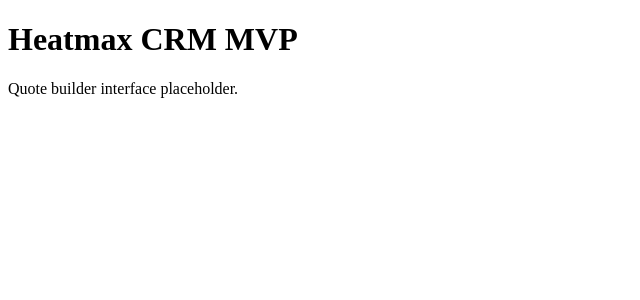
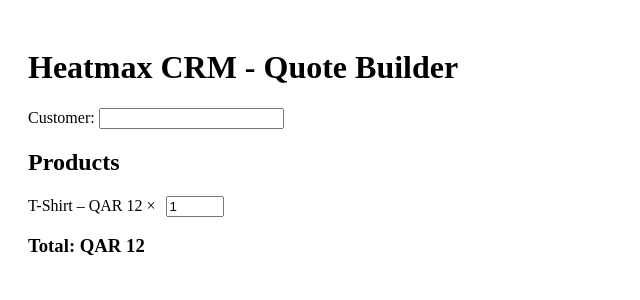
Before and after one commit to sujitashokdhumale/Heatmaxcrmtest, a React (Create React App) app: page / in a window 1280 px wide. Shown: the top 300 px of the page, without its empty margins (0-640 px from the left). Built offline with nearby package versions, Linux system fonts and the light colour scheme.

Commit message:
Add files via upload

```diff
--- a/src/App.js
+++ b/src/App.js
@@ -1,10 +1,39 @@
-import React from 'react';
+import React, { useState } from 'react';
 
 function App() {
+  const [customer, setCustomer] = useState('');
+  const [products, setProducts] = useState([{ name: 'T-Shirt', price: 12, qty: 1 }]);
+
+  const handleQtyChange = (index, value) => {
+    const updated = [...products];
+    updated[index].qty = parseInt(value) || 0;
+    setProducts(updated);
+  };
+
+  const total = products.reduce((sum, p) => sum + p.price * p.qty, 0);
+
   return (
-    <div>
-      <h1>Heatmax CRM MVP</h1>
-      <p>Quote builder interface placeholder.</p>
+    <div style={{ padding: 20 }}>
+      <h1>Heatmax CRM - Quote Builder</h1>
+      <div>
+        <label>Customer: </label>
+        <input value={customer} onChange={(e) => setCustomer(e.target.value)} />
+      </div>
+      <div>
+        <h2>Products</h2>
+        {products.map((p, i) => (
+          <div key={i}>
+            {p.name} – QAR {p.price} ×
+            <input
+              type="number"
+              value={p.qty}
+              onChange={(e) => handleQtyChange(i, e.target.value)}
+              style={{ width: 50, marginLeft: 10 }}
+            />
+          </div>
+        ))}
+      </div>
+      <h3>Total: QAR {total}</h3>
     </div>
   );
 }
```
